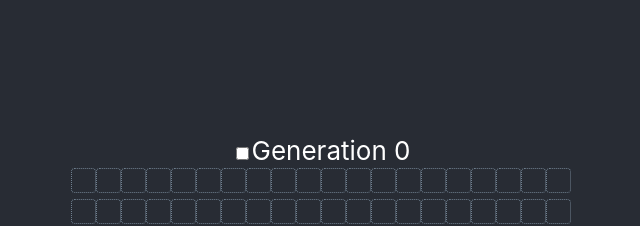
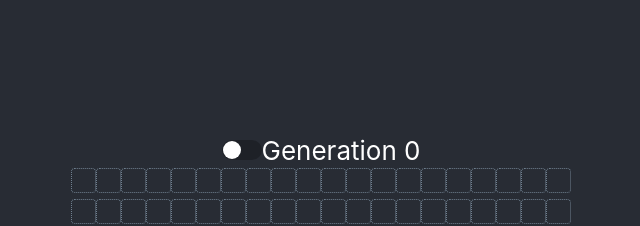
Before and after one commit to trevorjamesmartin/CS-Build-Week-1, a React (Create React App) app: page / in a window 1280 px wide. Shown: the top 226 px of the page, without its empty margins (319-959 px from the left). Built offline with nearby package versions, Linux system fonts and the light colour scheme.

Commit message:
styling for toggle switch

```diff
--- a/src/App.css
+++ b/src/App.css
@@ -32,3 +32,34 @@
   max-width: 500px;
   max-height: 500px;
 }
+
+.switch {
+  position: relative;
+  display: inline-block;
+  width: 40px;
+  height: 20px;
+  background-color: rgba(0, 0, 0, 0.25);
+  border-radius: 20px;
+  transition: all 0.3s;
+}
+.switch::after {
+  content: "";
+  position: absolute;
+  width: 18px;
+  height: 18px;
+  border-radius: 50%;
+  background-color: white;
+  top: 1px;
+  left: 1px;
+  transition: all 0.3s;
+}
+
+.checkbox:checked + .switch::after {
+  left: 20px;
+}
+.checkbox:checked + .switch {
+  background-color: #7983ff;
+}
+.checkbox {
+  display: none;
+}
```
